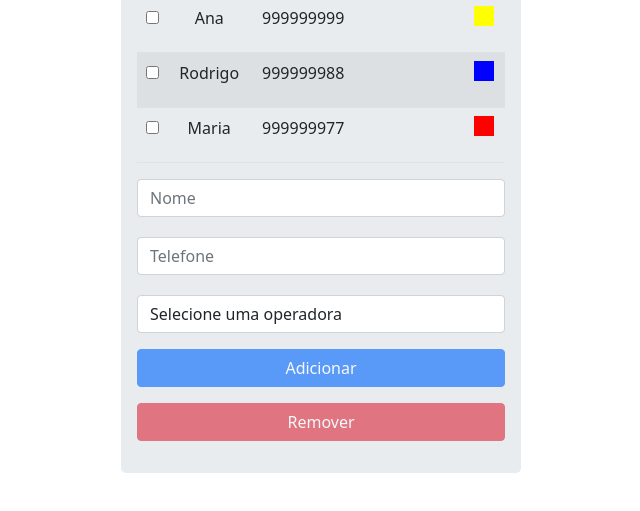
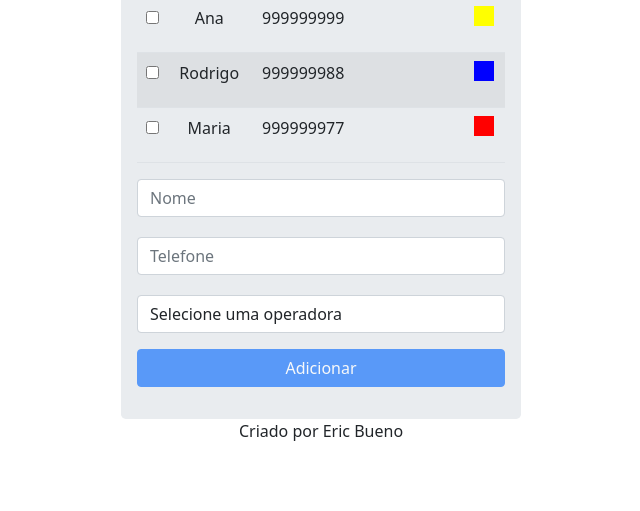
Before and after one commit to ericvbueno/AngularJs, a plain HTML site: page Lista Telefonica/index.html in a window 1280 px wide. Shown: the part 149-660 px from the top of the page, without its empty margins (319-959 px from the left). Drawn offline with nearby package versions, Linux system fonts and the light colour scheme.

Commit message:
[feat] - Trabalhando com ng-show, hide, if e include

```diff
--- /dev/null
+++ b/Lista Telefonica/footer.html
@@ -0,0 +1,3 @@
+<div style="text-align: center;">
+    Criado por Eric Bueno
+</div>
--- a/Lista Telefonica/index.html
+++ b/Lista Telefonica/index.html
@@ -47,7 +47,7 @@
         <!-- Com o ng-bing nós podemos substituir um elemento por uma expressão -->
         <!-- <h4 ng-bind="app"></h4> -->
         <h3>{{app}}</h3>
-       <table class="table table-striped">
+       <table ng-show="contatos.length > 0" class="table table-striped">
                <tr>
                    <th></th>
                    <th>Nome</th>
@@ -72,7 +72,8 @@
             <option value="">Selecione uma operadora</option>
        </select>
        <button class="btn btn-primary btn-block" ng-disabled="!contato.nome || !contato.telefone" ng-click="adicionarContato(contato)">Adicionar</button>
-       <button class="btn btn-danger btn-block" ng-disabled="!isContatoSelecionado(contatos)" ng-click="RemoverContato(contatos)">Remover</button>
+       <button class="btn btn-danger btn-block" ng-if="isContatoSelecionado(contatos)" ng-click="RemoverContato(contatos)">Remover</button>
     </div>
+    <div ng-include="'footer.html'"></div>
 </body>
 </html>
```
